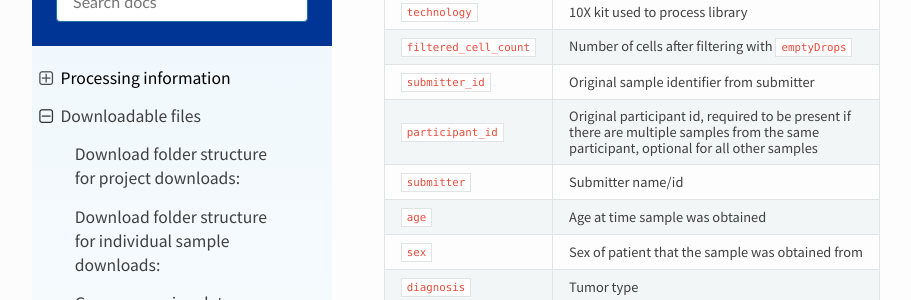
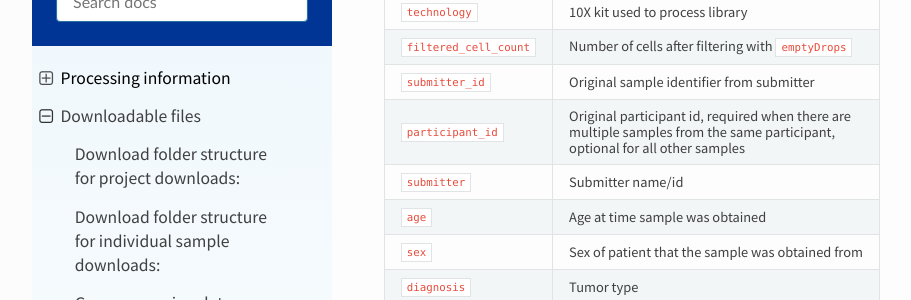
Before and after one commit to DongzeHE/scpca-docs, a Sphinx documentation site: the page built from docs/download_files.md, in a window 1280 px wide and 900 px high, scrolled down 3863 px. Shown: the part 153-453 px from the top of the window, without its empty margins (158-1069 px from the left). Built offline with Sphinx 7.4.7 and the Read the Docs theme 2.0.0, drawn with Linux system fonts in a browser that asks for light colours.

Commit message:
Apply suggestions from code review
Co-authored-by: Jaclyn Taroni <19534205+jaclyn-taroni@users.noreply.github.com>

```diff
--- a/docs/download_files.md
+++ b/docs/download_files.md
@@ -71,7 +71,7 @@ The `single_cell_metadata.tsv` file is a tab-separated table with one row per li
 | `technology`      | 10X kit used to process library                                |
 | `filtered_cell_count` | Number of cells after filtering with `emptyDrops`          |
 | `submitter_id`    | Original sample identifier from submitter                      |
-| `participant_id`  | Original participant id, required to be present if there are multiple samples from the same participant, optional for all other samples                                                                        |
+| `participant_id`  | Original participant id, required when there are multiple samples from the same participant, optional for all other samples                                                                        |
 | `submitter`       | Submitter name/id                                              |
 | `age`             | Age at time sample was obtained                                |
 | `sex`             | Sex of patient that the sample was obtained from               |
```
Also changed, not shown: docs/faq.md (+1 -1 lines).
